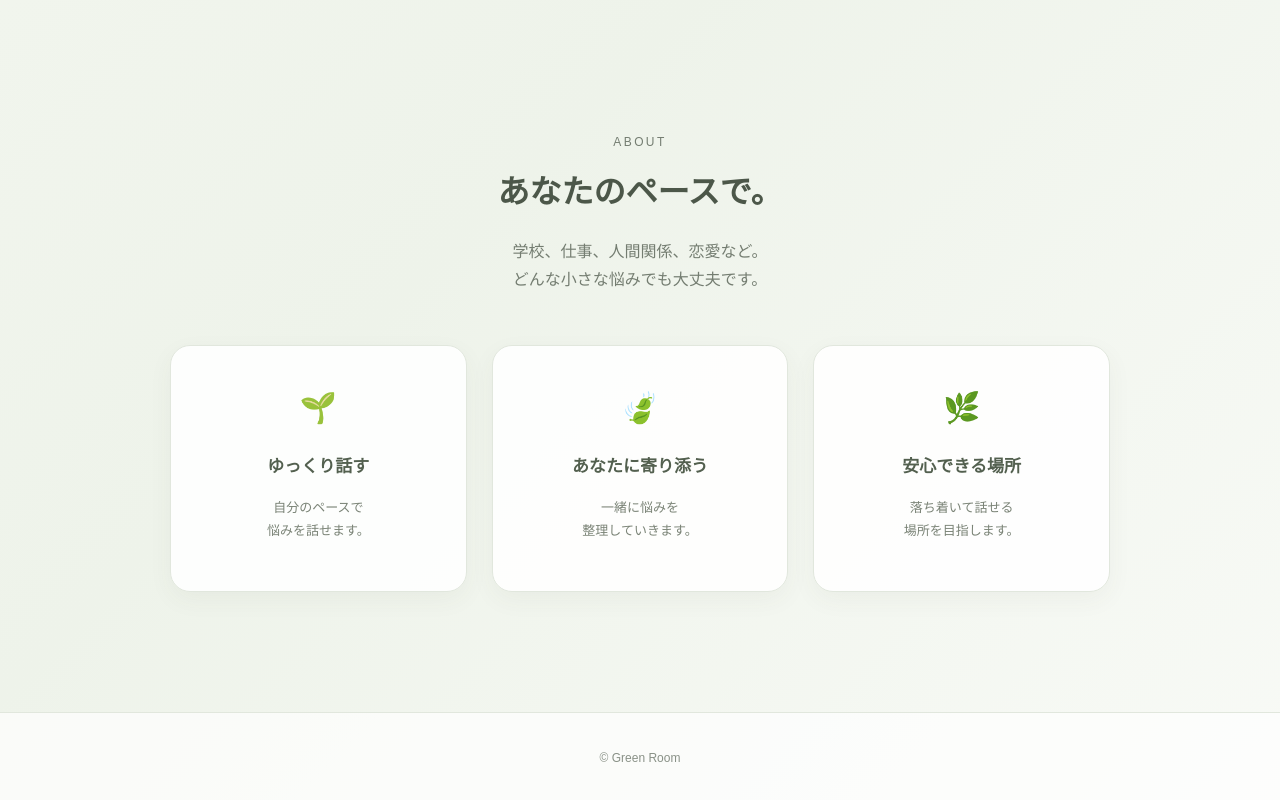
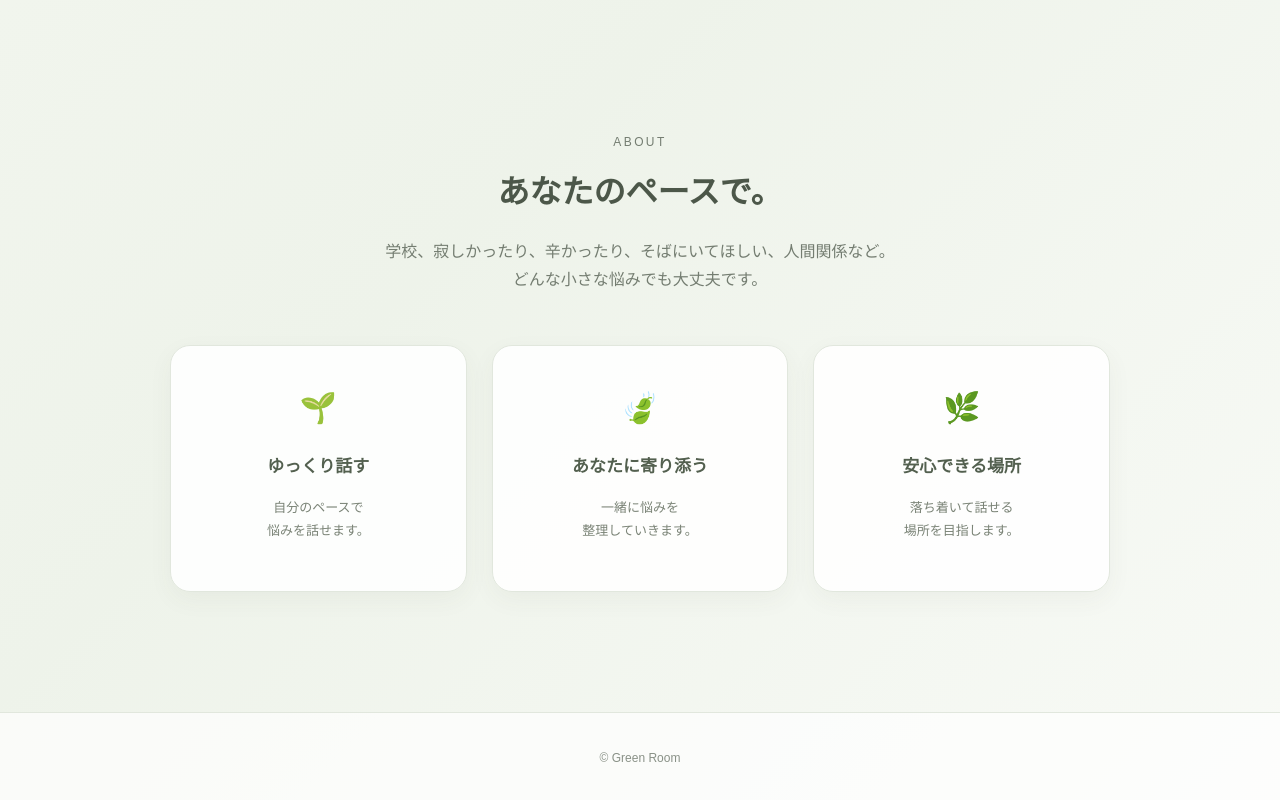
Before and after one commit to suganoyu2602/green-room, a plain HTML site: page index.html in a window 1280 px wide. Shown: the part 689-1489 px from the top of the page. Drawn offline with Linux system fonts and the light colour scheme.

Commit message:
相談所
メンタル相談受け付けてます

```diff
--- a/index.html
+++ b/index.html
@@ -79,7 +79,7 @@
         </h2>
 
         <p>
-            学校、仕事、人間関係、恋愛など。<br>
+            学校、寂しかったり、辛かったり、そばにいてほしい、人間関係など。<br>
             どんな小さな悩みでも大丈夫です。
         </p>
 
```
